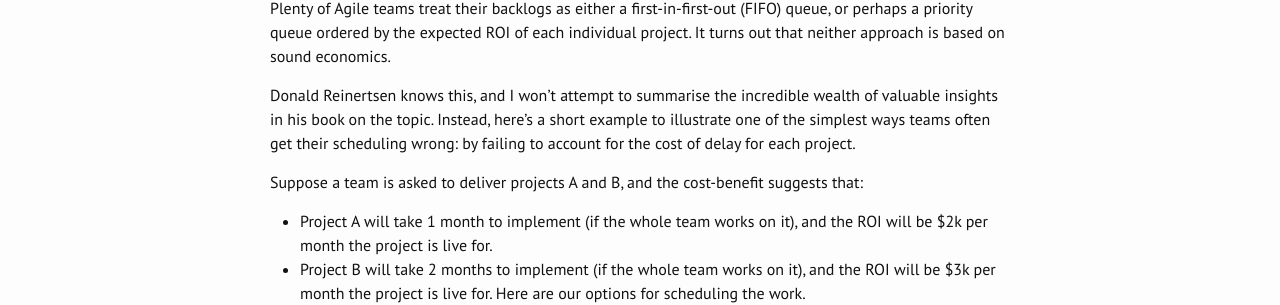
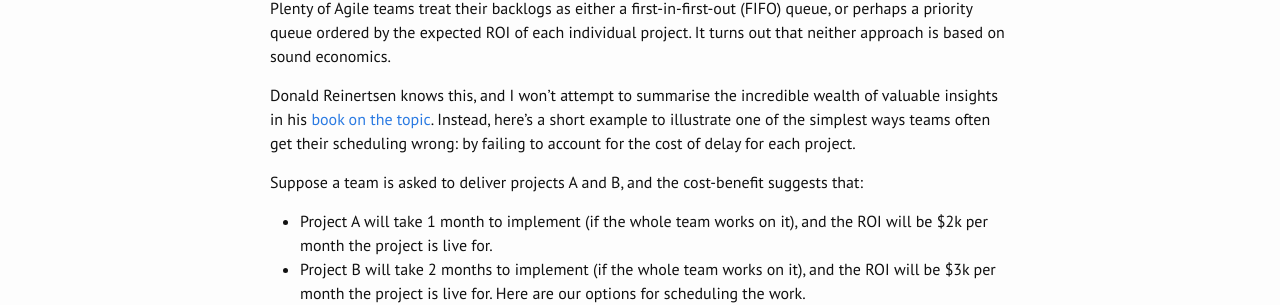
Before and after one commit to jbrunton/jbrunton.com, a Jekyll site: the page built from _posts/2016-04-30-welcome-to-jekyll.markdown, in a window 1280 px wide and 1400 px high. Shown: the part 246-551 px from the top of the window. Built offline with Jekyll 4.4.1, drawn with Linux system fonts in a browser that asks for light colours; nearby versions of some CDN libraries; some of the changed text lies outside the part shown.

```diff
--- a/_posts/2016-04-30-welcome-to-jekyll.markdown
+++ b/_posts/2016-04-30-welcome-to-jekyll.markdown
@@ -6,7 +6,7 @@ categories: jekyll update
 ---
 Plenty of Agile teams treat their backlogs as either a first-in-first-out (FIFO) queue, or perhaps a priority queue ordered by the expected ROI of each individual project. It turns out that neither approach is based on sound economics.
 
-Donald Reinertsen knows this, and I won't attempt to summarise the incredible wealth of valuable insights in his book on the topic. Instead, here's a short example to illustrate one of the simplest ways teams often get their scheduling wrong: by failing to account for the cost of delay for each project.
+Donald Reinertsen knows this, and I won't attempt to summarise the incredible wealth of valuable insights in his [book on the topic](http://www.amazon.com/Principles-Product-Development-Flow-Generation/dp/1935401009/). Instead, here's a short example to illustrate one of the simplest ways teams often get their scheduling wrong: by failing to account for the cost of delay for each project.
 
 Suppose a team is asked to deliver projects A and B, and the cost-benefit suggests that:
 
@@ -24,7 +24,7 @@ The team takes 2 months to deliver B, which then contributes $3k over the follow
 
 # Scenario 2: Schedule according to Economics
 
-Didn't we already schedule according to economics with our ROI heuristic? Kind of, but there's another important consideration: the cost of delay. Let's try delivering the projects in a different order to see what happens:
+Didn't we already schedule according to economics with our ROI heuristic? Kind of, but there's another important consideration: the **cost of delay**. Let's try delivering the projects in a different order to see what happens:
 
 ![Schedule According To Economics](/assets/cost-of-delay/scheduling-2.png)
 
```
